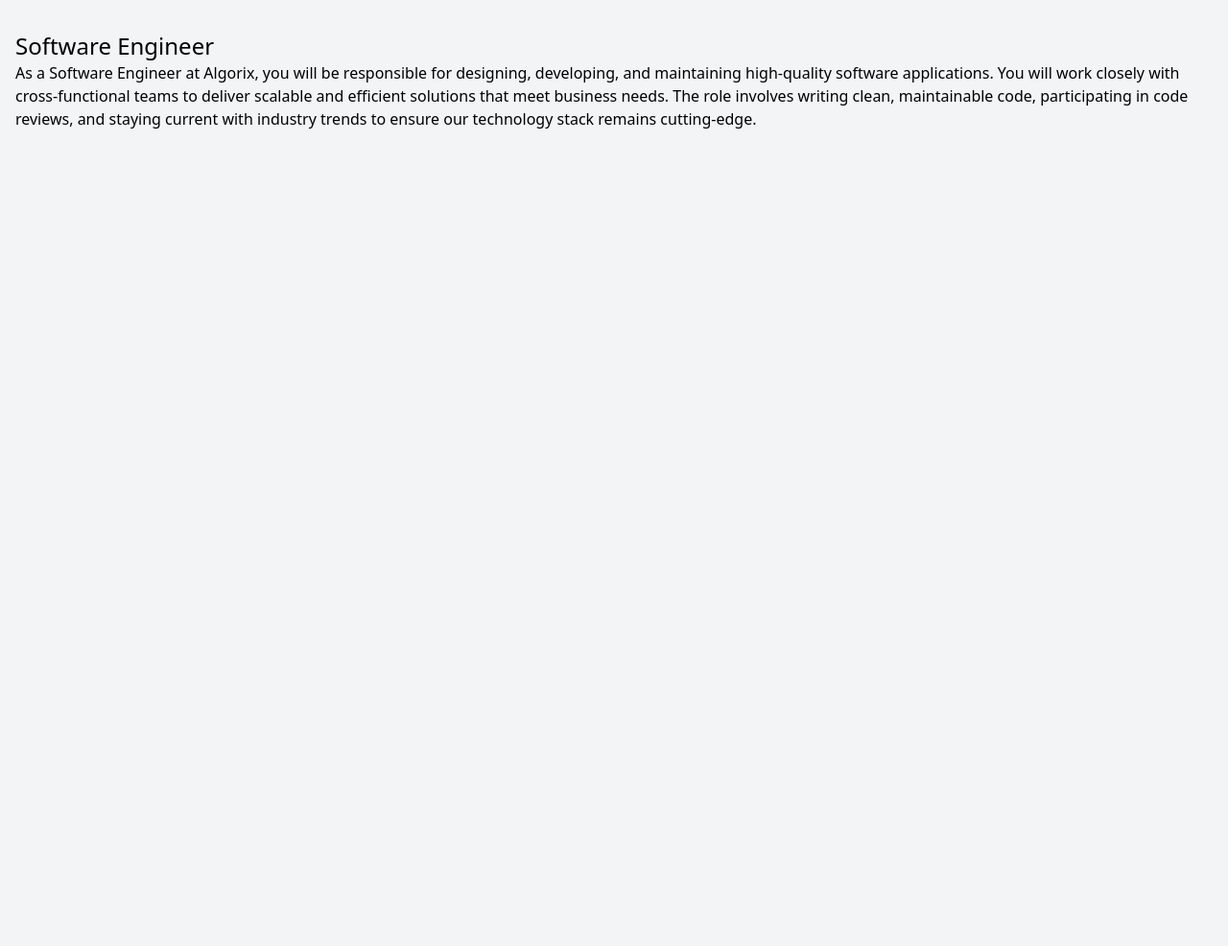
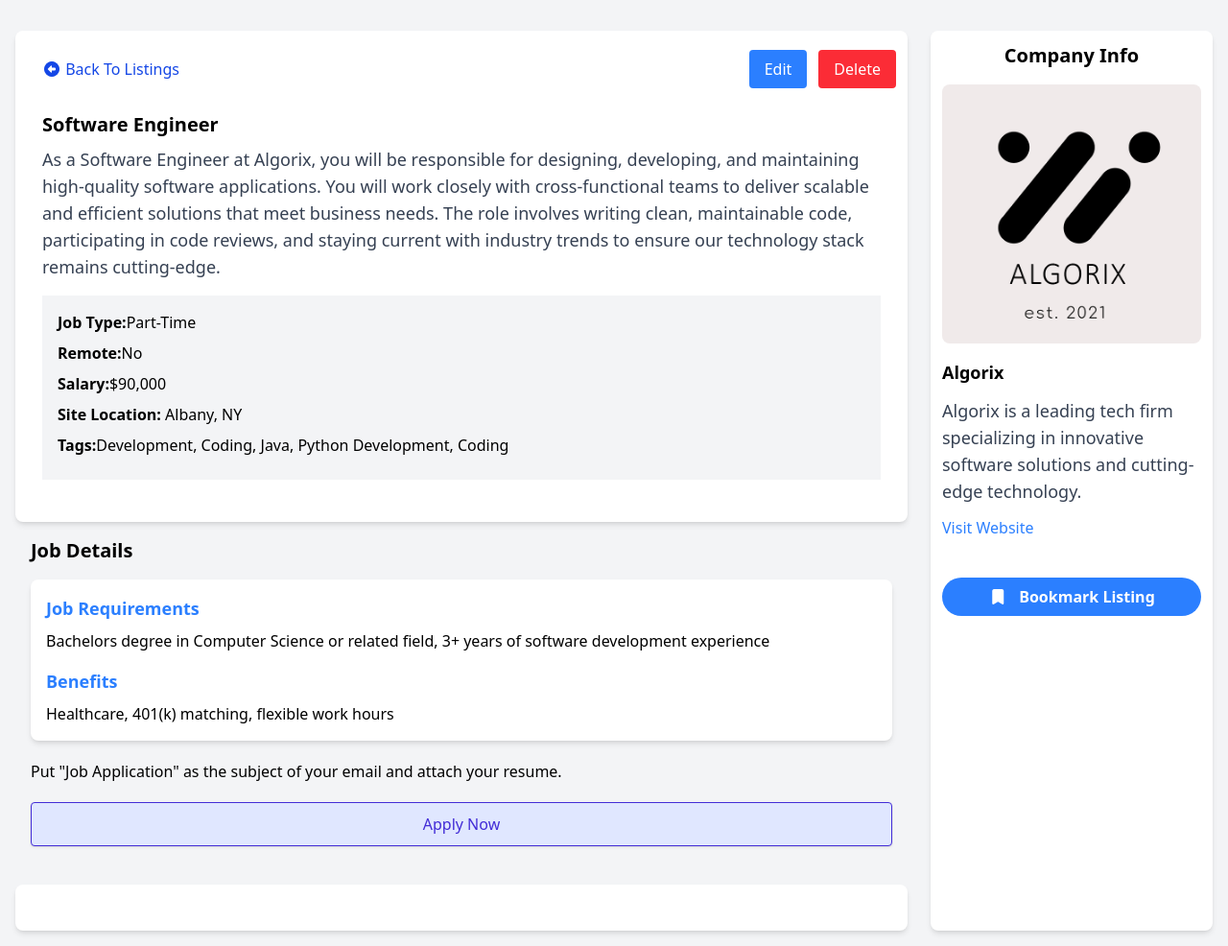
Before and after one commit to cylee1668/Laravel-From-Scratch-workopia, a Laravel app: page /jobs/1 in a window 1280 px wide. Shown: the part 72-1058 px from the top of the page at 96% size. Before the commit the page ends 206 px from the top, so only its background shows below. Run offline with Laravel 12, Linux system fonts and the light colour scheme; data comes from the database, SQL or seed files in the repository; some libraries are stand-ins or nearby versions.

Commit message:
section 69 end, complete Job details

```diff
--- a/resources/views/jobs/show.blade.php
+++ b/resources/views/jobs/show.blade.php
@@ -1,4 +1,100 @@
 <x-layout>
-    <h1 class="text-2xl">{{ $job->title }}</h1>
-    <h1>{{ $job->description }}</h1>
+    <div class="grid grid-cols-1 md:grid-cols-4 gap-6">
+        <section class="md:col-span-3">
+            <div class="rounded-lg shadow-md bg-white p-3">
+                <div class="flex justify-between items-center">
+                    <a class="block p-4 text-blue-700" href="{{ route('jobs.index') }}">
+                        <i class="fa fa-arrow-alt-circle-left"></i>
+                        Back To Listings
+                    </a>
+                    <div class="flex space-x-3 ml-4">
+                        <a href="/edit" class="px-4 py-2 bg-blue-500 hover:bg-blue-600 text-white rounded">Edit</a>
+                        <!-- Delete Form -->
+                        <form method="POST">
+                            <button type="submit" class="px-4 py-2 bg-red-500 hover:bg-red-600 text-white rounded">
+                                Delete
+                            </button>
+                        </form>
+                        <!-- End Delete Form -->
+                    </div>
+                </div>
+                <div class="p-4">
+                    <h2 class="text-xl font-semibold">
+                        {{ $job->title }}
+                    </h2>
+                    <p class="text-gray-700 text-lg mt-2">
+                        {{ $job->description }}
+                    </p>
+                    <ul class="my-4 bg-gray-100 p-4">
+                        <li class="mb-2">
+                            <strong>Job Type:</strong>{{ $job->job_type }}
+                        </li>
+                        <li class="mb-2">
+                            <strong>Remote:</strong>{{ $job->remote ? 'Yes' : 'No' }}
+                        </li>
+                        <li class="mb-2">
+                            <strong>Salary:</strong>${{ number_format($job->salary) }}
+                        </li>
+                        <li class="mb-2">
+                            <strong>Site Location:</strong> {{ $job->city }}, {{ $job->state }}
+                        </li>
+                        <li class="mb-2">
+                            <strong>Tags:</strong>{{ ucwords(str_replace(',', ', ', $job->tags)) }}
+                            <span>Development</span>,
+                            <span>Coding</span>
+                        </li>
+                    </ul>
+                </div>
+            </div>
+
+            <div class="container mx-auto p-4">
+                <h2 class="text-xl font-semibold mb-4">Job Details</h2>
+                <!-- Job Details Column -->
+                <div class="rounded-lg shadow-md bg-white p-4">
+                    <h3 class="text-lg font-semibold mb-2 text-blue-500">
+                        Job Requirements
+                    </h3>
+                    <p>
+                        {{ $job->requirements }}
+                    </p>
+                    <h3 class="text-lg font-semibold mt-4 mb-2 text-blue-500">
+                        Benefits
+                    </h3>
+                    <p>
+                        {{ $job->benefits }}
+                    </p>
+                </div>
+                <p class="my-5">
+                    Put "Job Application" as the subject of your email
+                    and attach your resume.
+                </p>
+                <a href="mailto:{{ $job->contact_email }}"
+                    class="block w-full text-center px-5 py-2.5 shadow-sm rounded border text-base font-medium cursor-pointer text-indigo-700 bg-indigo-100 hover:bg-indigo-200">
+                    Apply Now
+                </a>
+            </div>
+
+            <div class="bg-white p-6 rounded-lg shadow-md mt-6">
+                <div id="map"></div>
+            </div>
+        </section>
+
+        <!-- Sidebar -->
+        <aside class="bg-white rounded-lg shadow-md p-3">
+            <h3 class="text-xl text-center mb-4 font-bold">
+                Company Info
+            </h3>
+            <img src="/images/{{ $job->company_logo }}" alt="Ad" class="w-full rounded-lg mb-4 m-auto" />
+            <h4 class="text-lg font-bold">{{ $job->company_name}}</h4>
+            <p class="text-gray-700 text-lg my-3">
+               {{ $job->company_description }}
+            </p>
+            <a href="{{ $job->company_website }}" target="_blank" class="text-blue-500">Visit Website</a>
+
+            <a href=""
+                class="mt-10 bg-blue-500 hover:bg-blue-600 text-white font-bold w-full py-2 px-4 rounded-full flex items-center justify-center"><i
+                    class="fas fa-bookmark mr-3"></i> Bookmark
+                Listing</a>
+        </aside>
+    </div>
 </x-layout>
```
